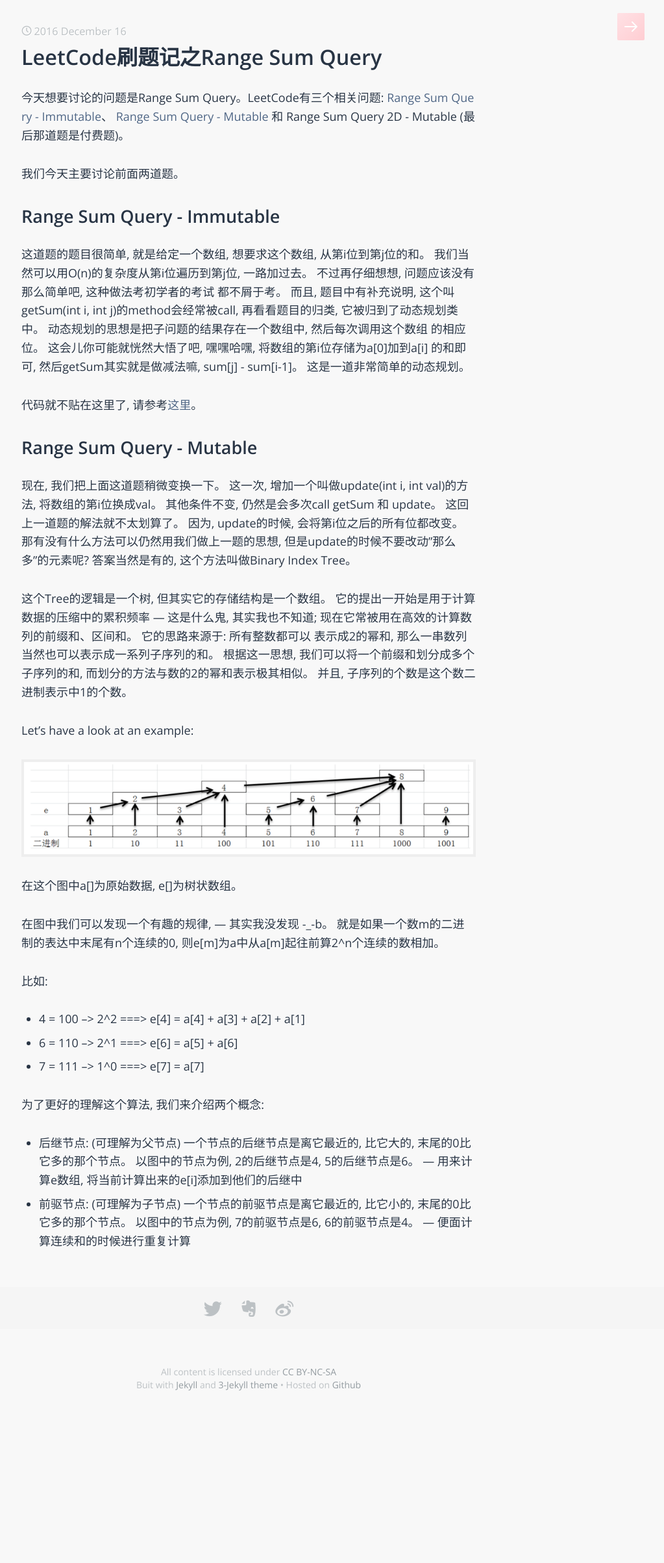
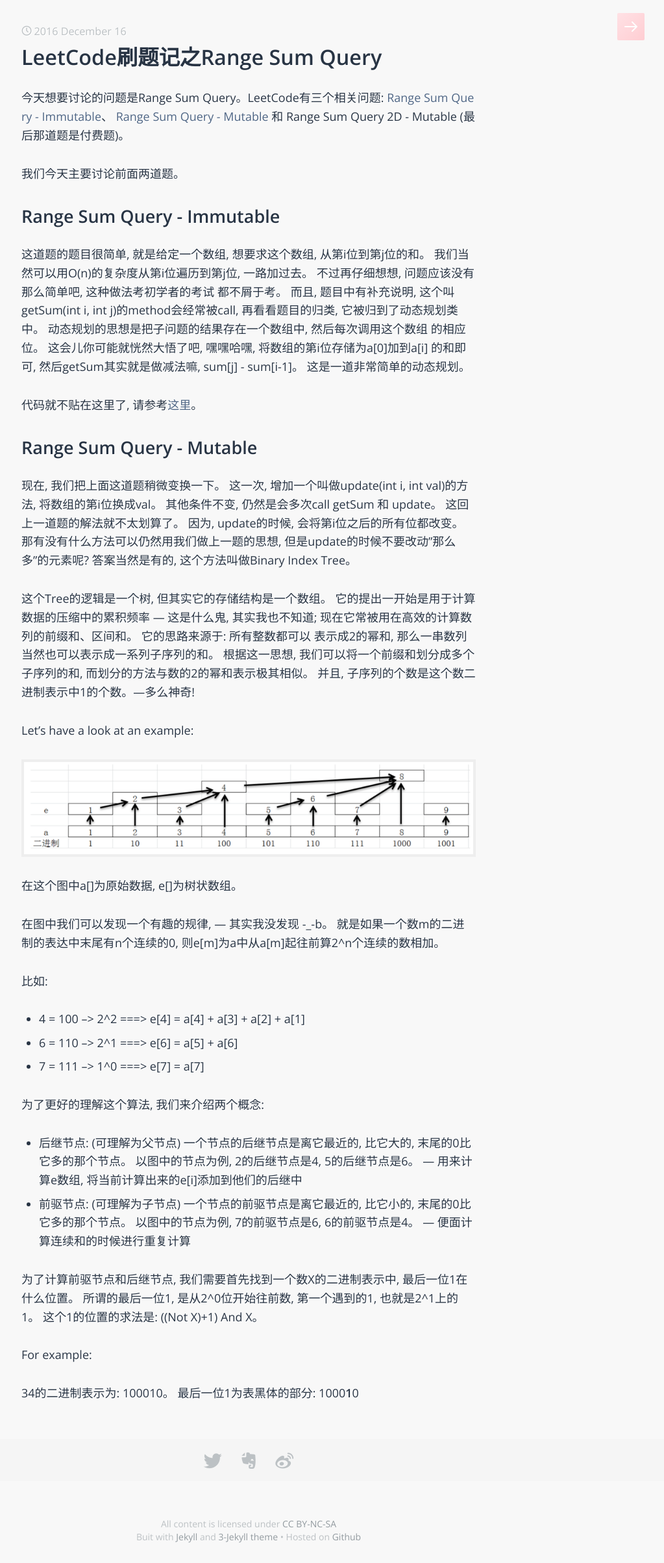
Before and after one commit to sophiesongge/sophiesongge.github.io, a Jekyll site: the page built from _posts/2016-12-16-range-sum-query.markdown, in a window 1280 px wide. Shown: the whole page at 65% size, without its empty margins (257-1280 px from the left). Built offline with Jekyll 4.4.1, drawn with Linux system fonts in a browser that asks for light colours; some web fonts are replaced.

Commit message:
add post

```diff
--- a/_posts/2016-12-16-range-sum-query.markdown
+++ b/_posts/2016-12-16-range-sum-query.markdown
@@ -26,7 +26,7 @@ Range Sum Query - Mutable
 因为, update的时候, 会将第i位之后的所有位都改变。 那有没有什么方法可以仍然用我们做上一题的思想, 但是update的时候不要改动"那么多"的元素呢? 答案当然是有的, 这个方法叫做Binary Index Tree。
 
 这个Tree的逻辑是一个树, 但其实它的存储结构是一个数组。 它的提出一开始是用于计算数据的压缩中的累积频率 --- 这是什么鬼, 其实我也不知道; 现在它常被用在高效的计算数列的前缀和、区间和。 它的思路来源于: 所有整数都可以
-表示成2的幂和, 那么一串数列当然也可以表示成一系列子序列的和。 根据这一思想, 我们可以将一个前缀和划分成多个子序列的和, 而划分的方法与数的2的幂和表示极其相似。 并且, 子序列的个数是这个数二进制表示中1的个数。
+表示成2的幂和, 那么一串数列当然也可以表示成一系列子序列的和。 根据这一思想, 我们可以将一个前缀和划分成多个子序列的和, 而划分的方法与数的2的幂和表示极其相似。 并且, 子序列的个数是这个数二进制表示中1的个数。---多么神奇!
 
 Let's have a look at an example:
 
@@ -48,7 +48,11 @@ Let's have a look at an example:
 * 后继节点: (可理解为父节点) 一个节点的后继节点是离它最近的, 比它大的, 末尾的0比它多的那个节点。 以图中的节点为例, 2的后继节点是4, 5的后继节点是6。 --- 用来计算e数组, 将当前计算出来的e\[i\]添加到他们的后继中
 * 前驱节点: (可理解为子节点) 一个节点的前驱节点是离它最近的, 比它小的, 末尾的0比它多的那个节点。 以图中的节点为例, 7的前驱节点是6, 6的前驱节点是4。 --- 便面计算连续和的时候进行重复计算
 
+为了计算前驱节点和后继节点, 我们需要首先找到一个数X的二进制表示中, 最后一位1在什么位置。 所谓的最后一位1, 是从2^0位开始往前数, 第一个遇到的1, 也就是2^1上的1。 这个1的位置的求法是: ((Not X)+1) And X。
 
+For example:
+
+34的二进制表示为: 100010。 最后一位1为表黑体的部分: 1000**1**0
 
 
 
```
